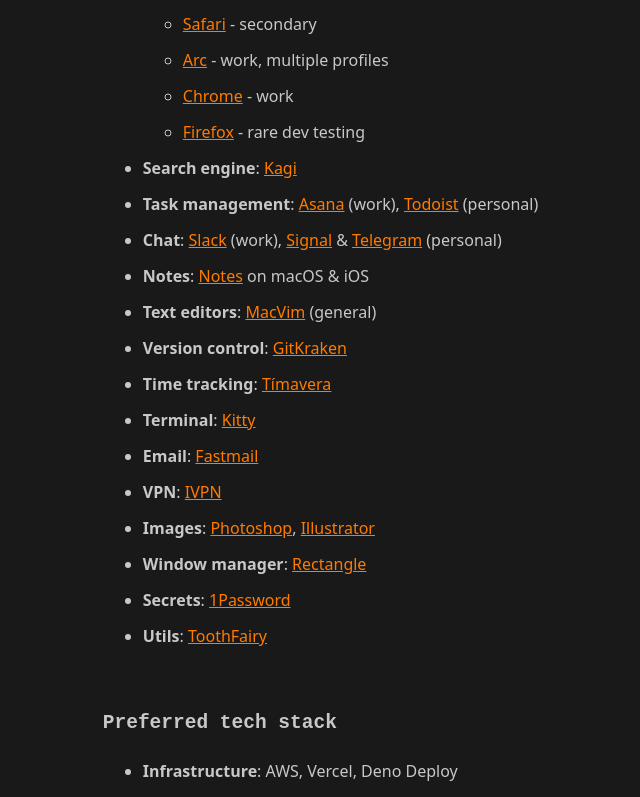
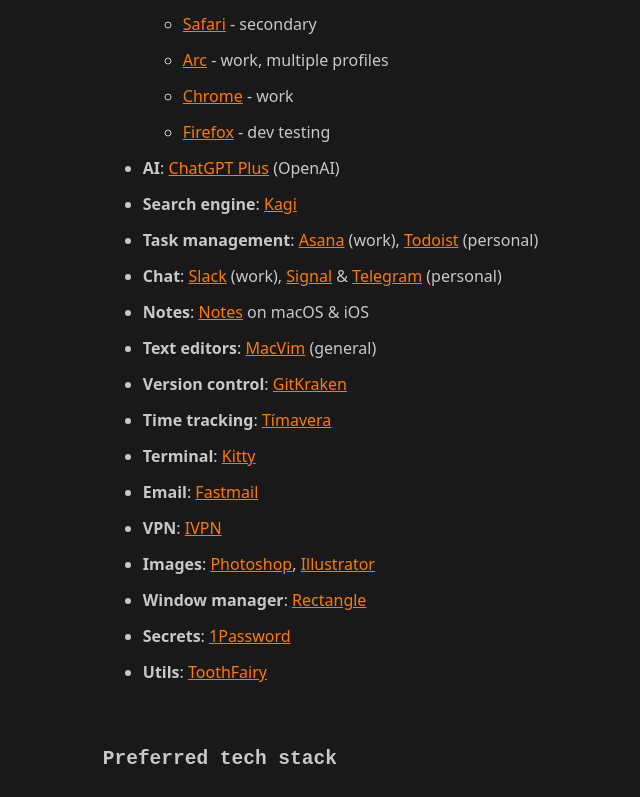
Before and after one commit to jonrh/jonrh.is, a Next.js app: page /tools in a window 1280 px wide. Shown: the part 1323-2120 px from the top of the page, without its empty margins (222-862 px from the left). Built offline with nearby package versions, Linux system fonts and the light colour scheme.

Commit message:
Added ChatGPT usage to tools page

```diff
--- a/pages/tools.js
+++ b/pages/tools.js
@@ -49,6 +49,7 @@
 const pycharm = "https://www.jetbrains.com/pycharm/";
 const datagrip = "https://www.jetbrains.com/datagrip/";
 const astudio = "https://developer.android.com/studio/";
+const chatgpt = "https://openai.com";
 
 {/* =============================== Hardware =============================== */}
 const RodeWirelessGo2 = () => <a href="https://rode.com/en-us/microphones/wireless/wirelessgoii">Røde Wireless Go II</a>;
@@ -61,6 +62,7 @@
 const Fork = () => <a href="https://fork.dev">Fork</a>;
 const Qbserve = () => <a href="https://qotoqot.com/qbserve">Qbserve</a>;
 const Timing = () => <a href="https://timingapp.com">Timing</a>;
+const ChatGPT = () => <a href="https://openai.com">ChatGPT Plus</a>;
 
 // Experimental code formatting to maximize HTML content per line
 const Content = () => (<>
@@ -102,9 +104,10 @@
       <li><a href={safari}>Safari</a> - secondary</li>
       <li><Arc /> - work, multiple profiles</li>
       <li><a href={chrome}>Chrome</a> - work</li>
-      <li><a href={firefox}>Firefox</a> - rare dev testing</li>
+      <li><a href={firefox}>Firefox</a> - dev testing</li>
     </ul>
   </li>
+  <li><strong>AI</strong>: <ChatGPT /> (OpenAI)</li>
   <li><strong>Search engine</strong>: <a href={kagi}>Kagi</a></li>
   <li><strong>Task management</strong>: <a href="https://asana.com/">Asana</a> (work), <a href="https://todoist.com">Todoist</a> (personal)</li>
   <li><strong>Chat</strong>: <a href="https://slack.com">Slack</a> (work), <a href="https://www.signal.org">Signal</a> & <a href="https://telegram.org">Telegram</a> (personal)</li>
@@ -215,6 +218,11 @@
   with the Mac Mini. Fantastic keyboard. Been a big fan of Apple
   keyboards throughout the years. Best tried so far. Even prefer it to
   mechanical keyboards because of the much shorter key travel distance.
+</p>
+
+<h3>16th Mar 2023</h3>
+<p>
+  Subscribed to a <ChatGPT /> subscription with OpenAI for access to ChatGPT 4.
 </p>
 
 <h3>26th Jan 2023</h3>
```
